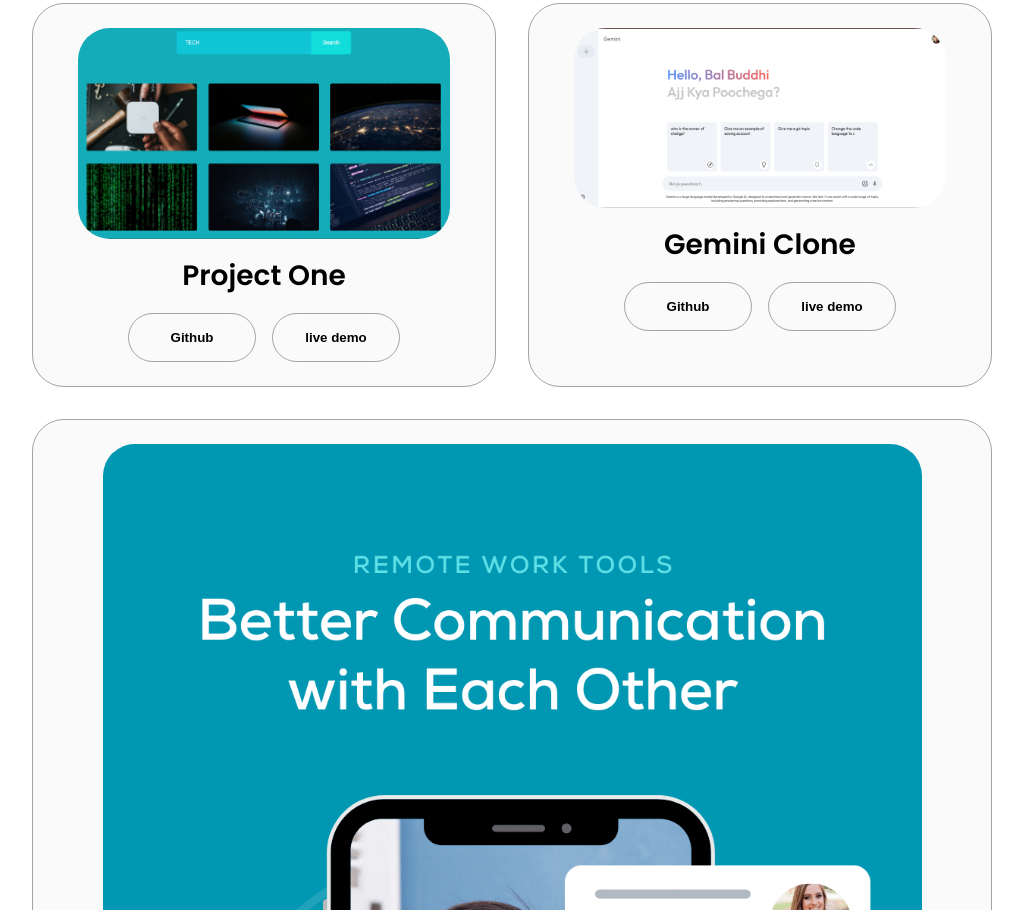
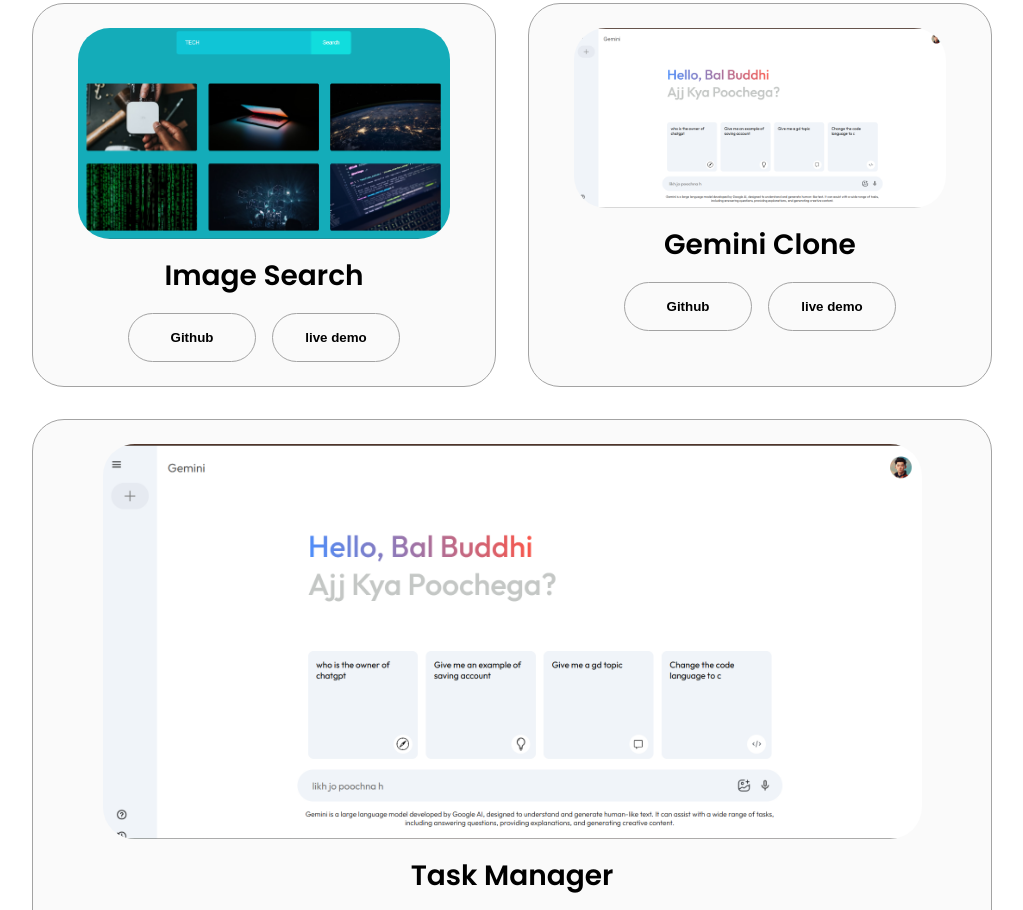
Before and after one commit to Sumitchauhan007/Portfolio2, a plain HTML site: page index.html in a window 1280 px wide. Shown: the part 2590-3500 px from the top of the page, without its empty margins (128-1151 px from the left). Drawn offline with Linux system fonts and the light colour scheme.

Commit message:
further change

```diff
--- a/index.html
+++ b/index.html
@@ -274,7 +274,7 @@
                 class="project-img"
               />
             </div>
-            <h2 class="experience-sub-title project-title">Project One</h2>
+            <h2 class="experience-sub-title project-title">Image Search</h2>
             <div class="btn-container">
               <button
                 class="btn btn-color-2 project-btn"
@@ -317,16 +317,16 @@
           <div class="details-container color-container">
             <div class="article-container">
               <img
-                src="./assets/project-1.png"
+                src="./assets/image.png"
                 alt="project-3"
                 class="project-img"
               />
             </div>
-            <h2 class="experience-sub-title project-title">Project Three</h2>
+            <h2 class="experience-sub-title project-title">Task Manager</h2>
             <div class="btn-container">
               <button
                 class="btn btn-color-2 project-btn"
-                onclick="location.href='https://github'"
+                onclick="location.href='https://github.com/Sumitchauhan007/TaskManager'"
               >
                 Github
               </button>
```
Also changed, not shown: assets/project-1.png (deleted), assets/project-2.png (deleted), assets/project-3.png (deleted).
